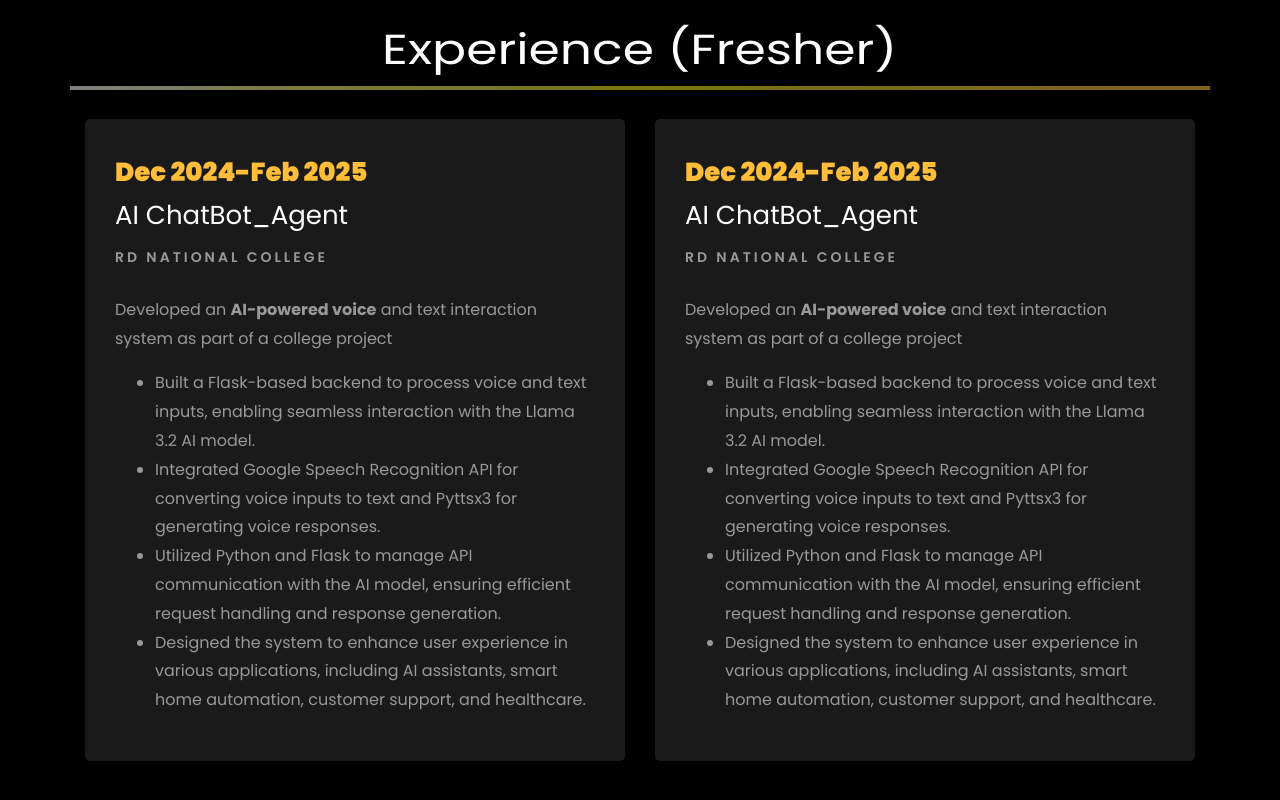
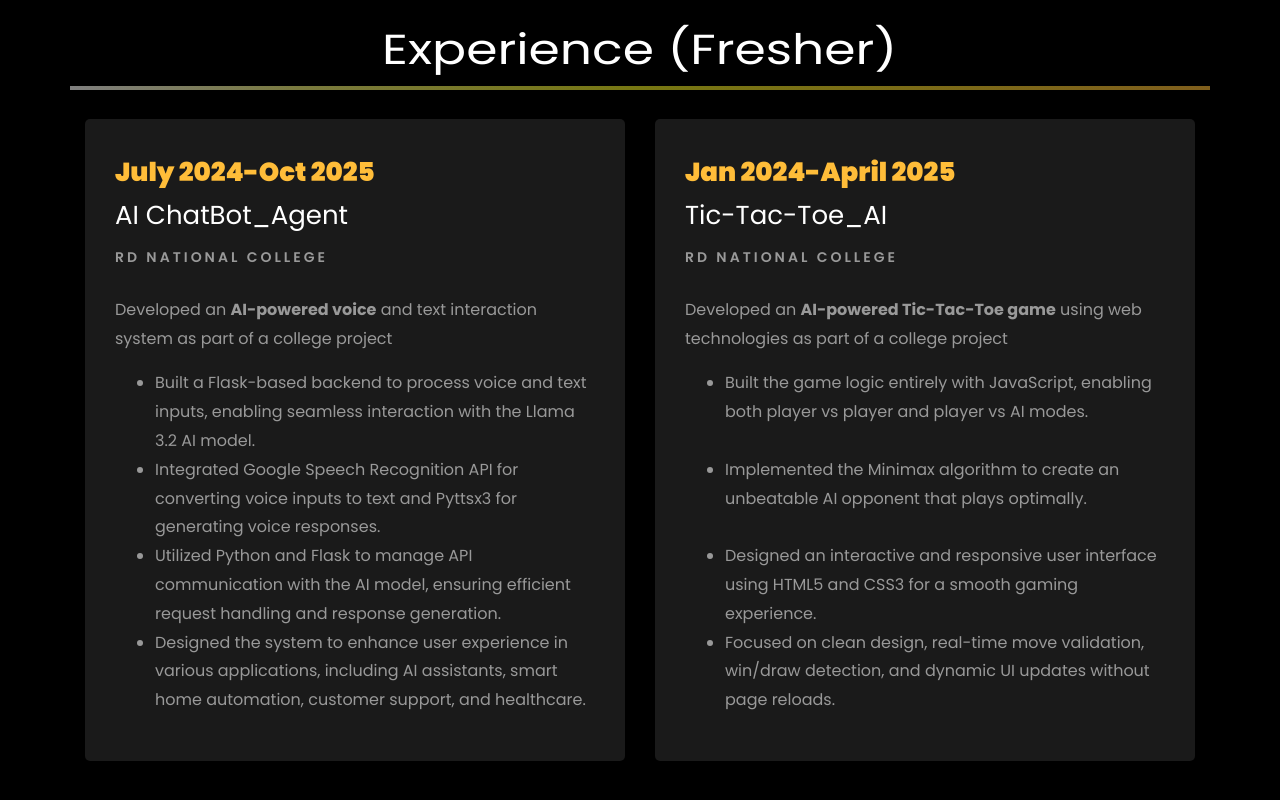
Before and after one commit to aditya93715/Personal_Portfolio, a plain HTML site: page index.html in a window 1280 px wide. Shown: the part 1974-2774 px from the top of the page. Drawn offline with Linux system fonts and the light colour scheme; files whose address does not match are found by name.

Commit message:
Update code

```diff
--- a/index.html
+++ b/index.html
@@ -333,7 +333,7 @@
 		<div class="row">
 				<div class="col-md-6">
 					<div class="resume-wrap ftco-animate">
-						<span class="date">Dec 2024-Feb 2025</span>
+						<span class="date">July 2024-Oct 2025</span>
 						<h2>AI ChatBot_Agent</h2>
 						<span class="position">RD National College</span>
 						<p class="mt-4">Developed an <b>AI-powered voice</b> and text interaction system as part of a college project
@@ -351,17 +351,18 @@
 
 				<div class="col-md-6">
 					<div class="resume-wrap ftco-animate">
-						<span class="date">Dec 2024-Feb 2025</span>
-						<h2>AI ChatBot_Agent</h2>
+						<span class="date">Jan 2024-April 2025</span>
+						<h2>Tic-Tac-Toe_AI</h2>
 						<span class="position">RD National College</span>
-						<p class="mt-4">Developed an <b>AI-powered voice</b> and text interaction system as part of a college project
+						<p class="mt-4">Developed an <b>AI-powered Tic-Tac-Toe game</b> using web technologies as part of a college project <br>
 							<ul>
-								<li>Built a Flask-based backend to process voice and text inputs, enabling seamless interaction with the Llama 3.2 AI model.</li>
-								<li>Integrated Google Speech Recognition API for converting voice inputs to text and Pyttsx3 for generating voice responses.</li>
-								<li>Utilized Python and Flask to manage API communication with the AI model, ensuring efficient request handling and response generation.</li>
-								<li>Designed the system to enhance user experience in various applications, including AI assistants, smart home automation, customer support, and healthcare.</li>
+								<li>Built the game logic entirely with JavaScript, enabling both player vs player and player vs AI modes.</li><br>
+								<li>Implemented the Minimax algorithm to create an unbeatable AI opponent that plays optimally.</li><br>
+								<li>Designed an interactive and responsive user interface using HTML5 and CSS3 for a smooth gaming experience.</li>
+								<li>Focused on clean design, real-time move validation, win/draw detection, and dynamic UI updates without page reloads.</li>
 							</ul>
 						</p>
+
 
 					</div>
 
@@ -418,11 +419,11 @@
         <div class="row d-flex">
           <div class="col-md-4 d-flex ftco-animate">
           	<div class="blog-entry justify-content-end">
-              <a href="https://github.com/aditya93715" class="block-20 zoom-effect" style="background-image: url('images/landingpage.png');">
+              <a href="https://github.com/aditya93715" class="block-20 zoom-effect" style="background-image: url('images/chatbot_AI.jpeg');">
               </a>
               <div class="text mt-3 float-right d-block">
 
-                <h3 class="heading"><a href="https://github.com/aditya93715">AI(ChatBot_Agent) </a></h3>
+                <h3 class="heading"><a href="https://github.com/aditya93715/Chatbot-Assistent.git">AI(ChatBot_Assistent) </a></h3>
                 <p>Developed an AI-powered voice and text interaction system using Flask, Google Speech Recognition API,
 					Pyttsx3, and the Llama 3.2 AI model. The system processes voice and text inputs to generate intelligent
 					responses, enabling seamless interaction. </p>
@@ -431,16 +432,16 @@
           </div>
           <div class="col-md-4 d-flex ftco-animate">
           	<div class="blog-entry justify-content-end">
-              <a href="https://github.com/aditya93715" class="block-20 zoom-effect" style="background-image: url('images/stopwatch.jpg');">
+              <a href="https://tic-tac-toe-steel-three.vercel.app/" class="block-20 zoom-effect" style="background-image: url('images/Tic_Tac_Toe.png');">
               </a>
               <div class="text mt-3 float-right d-block">
 
-                <h3 class="heading"><a href="https://github.com/aditya93715">Stopwatch Web Application</a></h3>
-                <p>Developed a stopwatch web app using HTML, CSS, and JavaScript. The app includes features such as start/pause, lap recording, and reset functionality, providing a user-friendly interface for time tracking.</p>
+                <h3 class="heading"><a href="https://tic-tac-toe-steel-three.vercel.app/">Tic-Tac-Toe_AI</a></h3>
+                <p>Developed a Tic-Tac-Toe_AI game using HTML, CSS, and JavaScript. The app includes features such as start and play again, providing a user-friendly interface for fun and Entertainment.</p>
               </div>
             </div>
           </div>
-          <div class="col-md-4 d-flex ftco-animate">
+         <!-- <div class="col-md-4 d-flex ftco-animate">
           	<div class="blog-entry">
               <a href="https://github.com/aditya93715" class="block-20 zoom-effect" style="background-image: url('images/tic tac toe.webp');">
               </a>
@@ -453,8 +454,7 @@
           </div>
         </div>
 	<br>
-		<!-- added justify-content-center to center align the last two projects -->
-		<div class="row d-flex justify-content-center">
+				<div class="row d-flex justify-content-center">
 			<div class="col-md-4 d-flex ftco-animate">
 				<div class="blog-entry justify-content-end">
 				<a href="https://github.com/aditya93715" class="block-20 zoom-effect" style="background-image: url('images/weather.jpg');">
@@ -492,7 +492,7 @@
               </div>
             </div>
           </div>
-  <!--      <div class="col-md d-flex justify-content-center counter-wrap ftco-animate">
+           <div class="col-md d-flex justify-content-center counter-wrap ftco-animate">
             <div class="block-18">
               <div class="text">
                 <strong class="number" data-number="30">0</strong>
```
